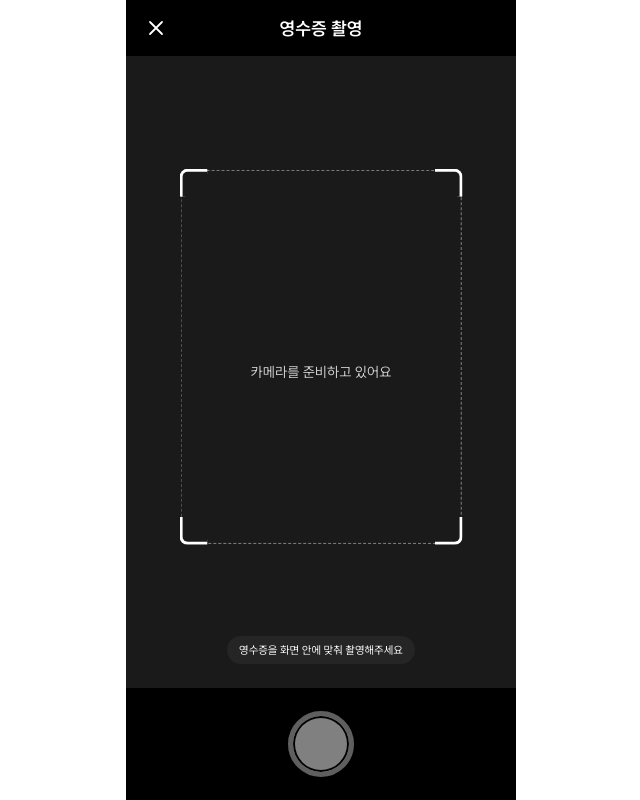
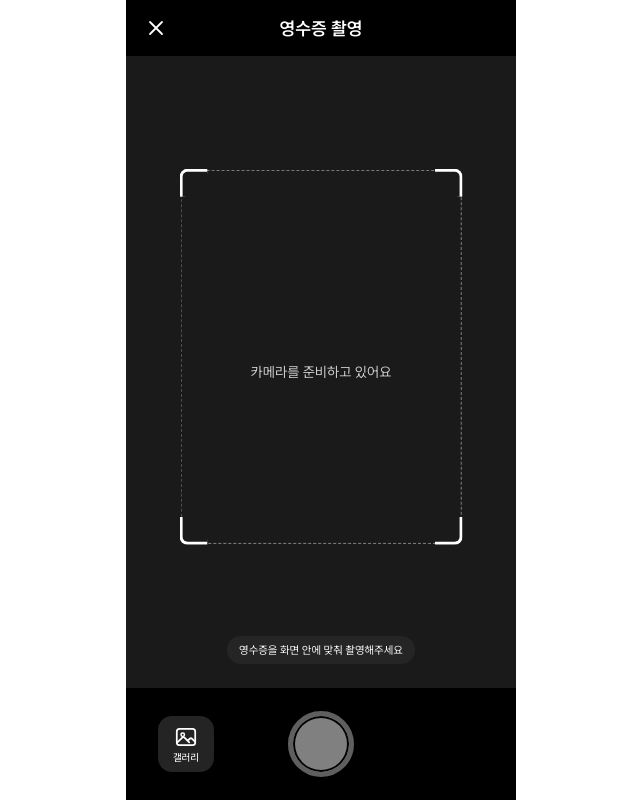
Before and after one commit to moimzang-line4/frontend, a React (Vite) app in the folder frontend/: page /schedules/1/operations/payments/receipts/camera in a window 1280 px wide. Shown: the whole page, without its empty margins (319-959 px from the left). Built offline with nearby package versions, Linux system fonts and the light colour scheme; no server answers.

Commit message:
fix: 갤러리 선택 아이콘 추가

```diff
--- a/frontend/src/pages/payments/ReceiptCameraPage.tsx
+++ b/frontend/src/pages/payments/ReceiptCameraPage.tsx
@@ -12,6 +12,8 @@ export default function ReceiptCameraPage() {
   const { scheduleId = '' } = useParams<{ scheduleId: string }>()
   const { videoRef, status, capture } = useReceiptCamera()
   const fileRef = useRef<HTMLInputElement>(null)
+  // 노트북처럼 촬영이 불편할 때 저장된 사진을 바로 고르는 용도 (capture 없이 열어 갤러리/파일 선택)
+  const galleryRef = useRef<HTMLInputElement>(null)
   const basePath = paymentsPath(scheduleId)
   // 영수증 수정 중 '다시 촬영하기'로 들어온 경우 그 영수증으로 돌아감
   const [searchParams] = useSearchParams()
@@ -75,6 +77,14 @@ export default function ReceiptCameraPage() {
       </S.Viewfinder>
 
       <S.BottomBar>
+        <S.GalleryButton type="button" aria-label="갤러리에서 사진 선택" onClick={() => galleryRef.current?.click()}>
+          <svg width="26" height="26" viewBox="0 0 24 24" fill="none" aria-hidden="true">
+            <rect x="3.5" y="4.5" width="17" height="15" rx="2.5" stroke="currentColor" strokeWidth="1.6" />
+            <circle cx="9" cy="10" r="1.6" stroke="currentColor" strokeWidth="1.4" />
+            <path d="M4 17l4.6-4.4a1.5 1.5 0 0 1 2 0L15 17M13.5 15.5l2-1.9a1.5 1.5 0 0 1 2 0L20 16" stroke="currentColor" strokeWidth="1.6" strokeLinecap="round" strokeLinejoin="round" />
+          </svg>
+          <span>갤러리</span>
+        </S.GalleryButton>
         <S.Shutter
           type="button"
           aria-label={status === 'ready' ? '영수증 촬영' : '사진 선택'}
@@ -92,6 +102,16 @@ export default function ReceiptCameraPage() {
             event.target.value = ''
           }}
         />
+        <input
+          ref={galleryRef}
+          type="file"
+          accept="image/*"
+          hidden
+          onChange={event => {
+            void handleFile(event.target.files?.[0])
+            event.target.value = ''
+          }}
+        />
       </S.BottomBar>
     </S.Screen>
   )
--- a/frontend/src/styles/payments/ReceiptCameraPage.styles.ts
+++ b/frontend/src/styles/payments/ReceiptCameraPage.styles.ts
@@ -112,12 +112,42 @@ export const Hint = styled.p`
 `
 
 export const BottomBar = styled.div`
+  position: relative;
   display: flex;
   height: calc(112px + env(safe-area-inset-bottom, 0px));
   flex-shrink: 0;
   align-items: center;
   justify-content: center;
   padding-bottom: env(safe-area-inset-bottom, 0px);
+`
+
+// 셔터 왼쪽: 갤러리에서 사진 선택 (폰 기본 카메라 앱 위치)
+export const GalleryButton = styled.button`
+  position: absolute;
+  top: calc((112px - 56px) / 2);
+  left: 32px;
+  display: flex;
+  flex-direction: column;
+  align-items: center;
+  justify-content: center;
+  gap: 2px;
+  width: 56px;
+  height: 56px;
+  border: 0;
+  border-radius: 14px;
+  background: rgba(255, 255, 255, 0.14);
+  color: #ffffff;
+  cursor: pointer;
+
+  span {
+    font-size: 10px;
+    line-height: 12px;
+    font-weight: 500;
+  }
+
+  &:active {
+    transform: scale(0.94);
+  }
 `
 
 export const Shutter = styled.button`
```
